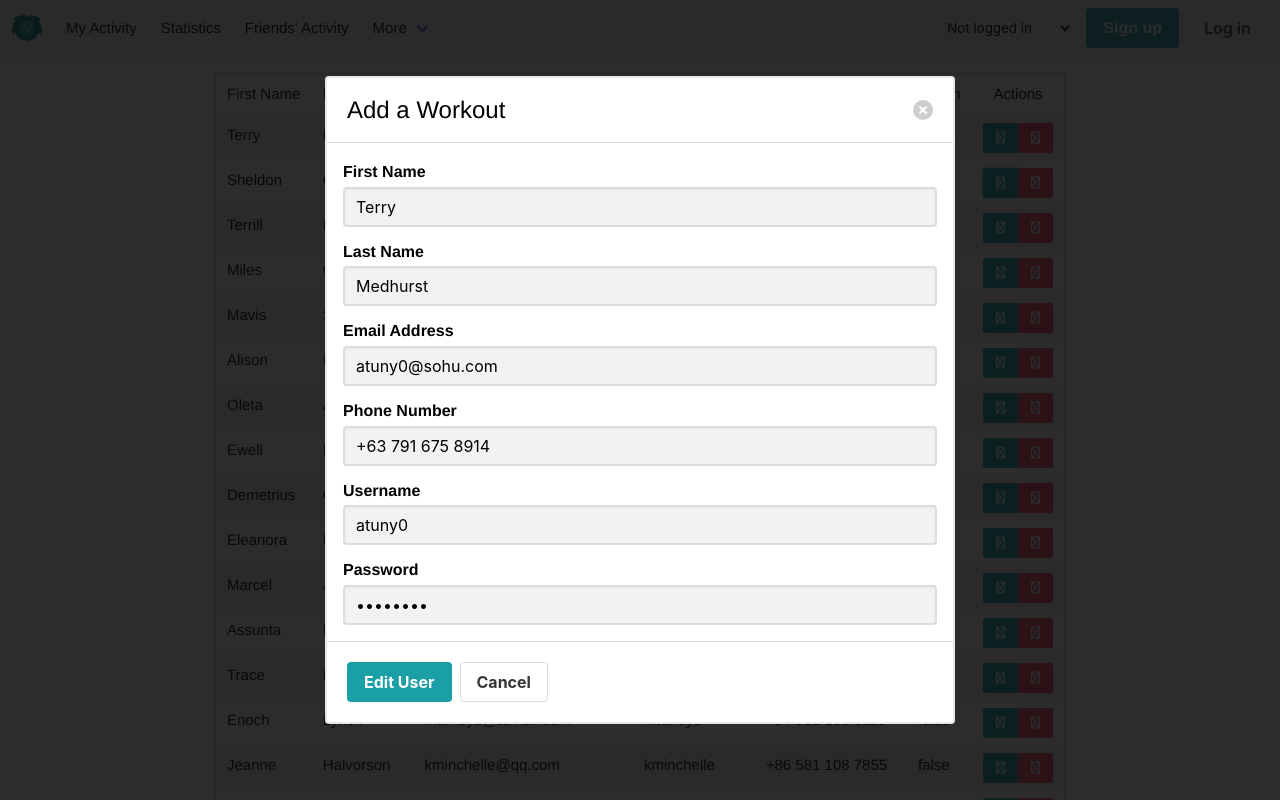
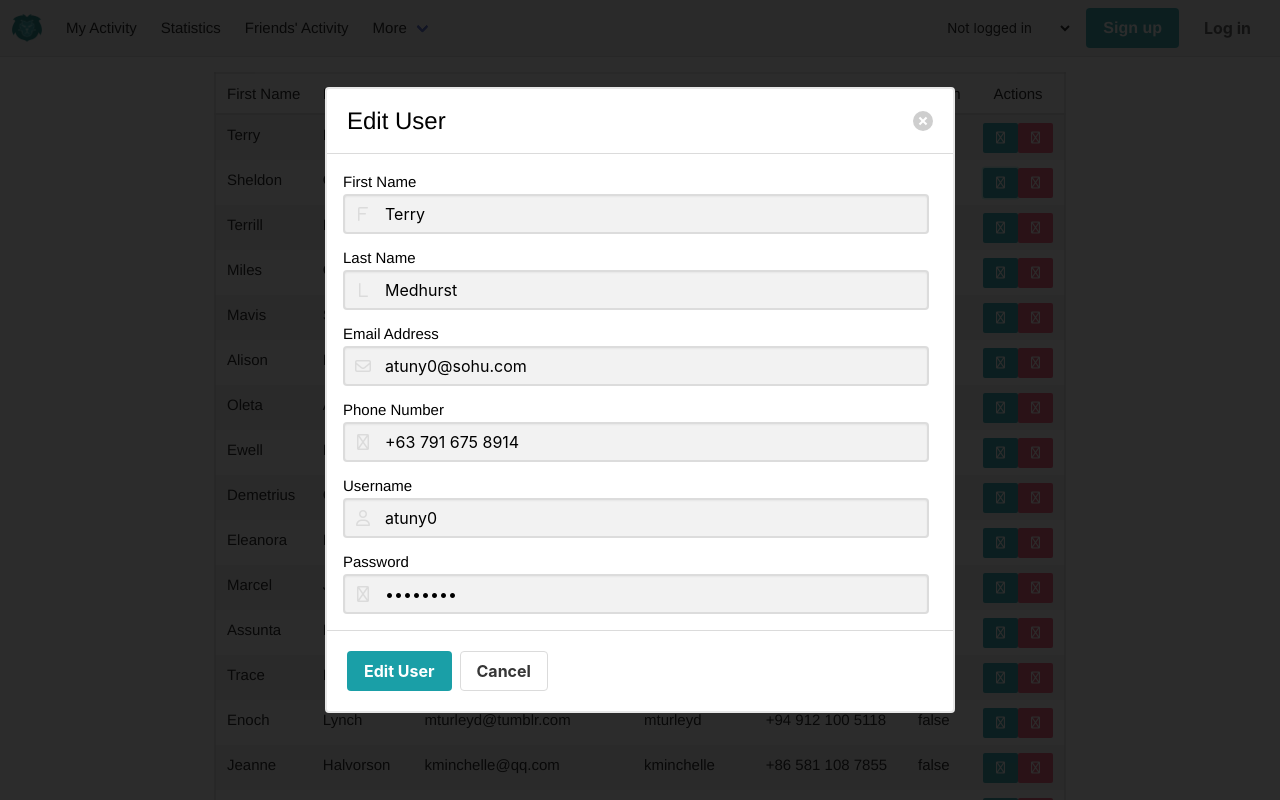
Before and after one commit to L10nhunter/WSR-Final-Project, a Vue app in the folder Client/: page /users in a window 1280 px wide. Both pictures are taken after a click on the button 1000 px from the left and 182 px from the top of the page. Shown: the top 800 px of the page. Built offline with nearby package versions, Linux system fonts and the light colour scheme.

Commit message:
work more on EditUserModal.vue

```diff
--- a/Client/src/components/editUserModal.vue
+++ b/Client/src/components/editUserModal.vue
@@ -2,8 +2,8 @@
 import {workoutTypes} from "@/model/workouts";
 import {Users, type User} from "@/model/users";
 import {getTextField} from "@/model/textField";
-import WorkoutTextField from "@/components/Fields/WorkoutTextField.vue";
 import {ref} from "vue";
+import SignupTextField from "@/components/Fields/SignupTextField.vue";
 
 const user = defineProps<User>();
 
@@ -32,12 +32,12 @@ const textFields = [
         <div class="modal-background" @click="emits('hideModal')"></div>
         <div class="modal-card dcs bordered">
             <header class="modal-card-head dcs">
-                <p class="modal-card-title dcs">Add a Workout</p>
+                <p class="modal-card-title dcs">Edit User</p>
                 <button class="delete" @click="emits('hideModal')" aria-label="close"></button>
             </header>
             <section class="modal-content dcs">
                 <div class="form">
-                    <WorkoutTextField v-for="text in textFields" v-bind="text.field" v-model="text.model"/>
+                    <SignupTextField v-for="text in textFields" v-bind="text.field" v-model="text.model"/>
                     <div class="field">
 
                     </div>
```
